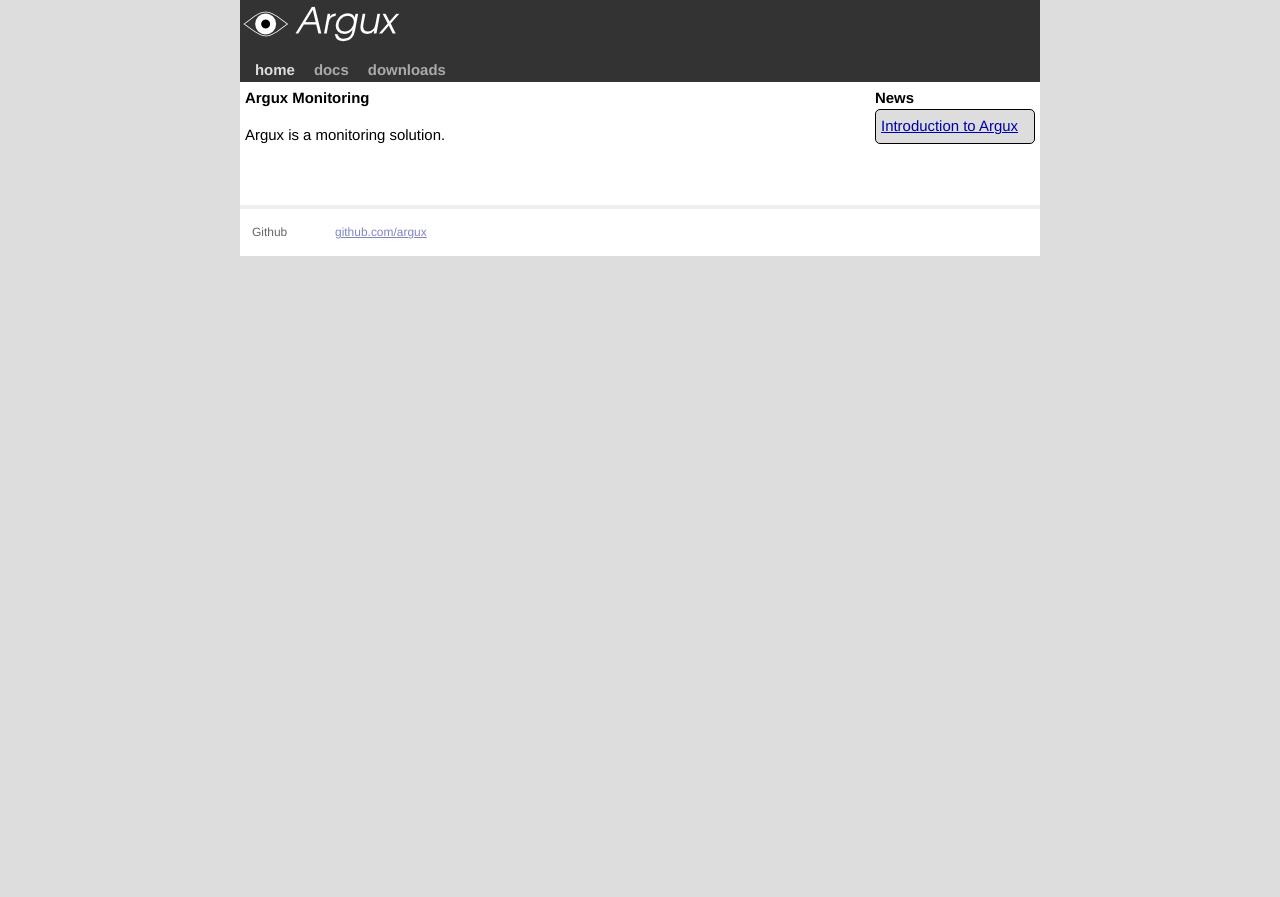
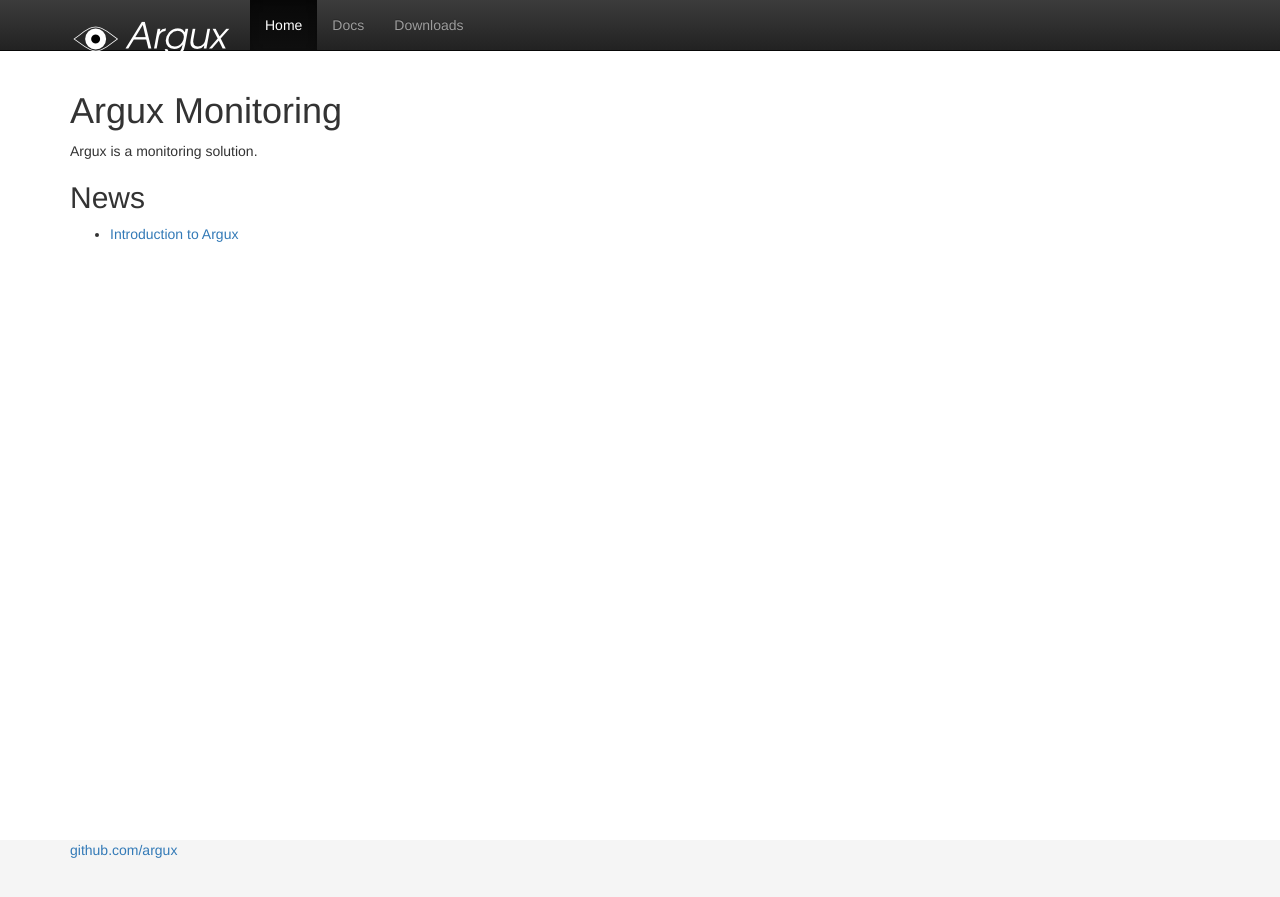
Before and after one commit to argux/argux.github.io, a Jekyll site: the page built from index.html, in a window 1280 px wide. Shown: the top 897 px of the page. Built offline with Jekyll 4.4.1, drawn with Linux system fonts in a browser that asks for light colours; nearby versions of some CDN libraries; Markdown is read by kramdown in place of the engine named in the settings.

Commit message:
Introduce bootstrap

```diff
--- a/_config.yml
+++ b/_config.yml
@@ -1,3 +1,3 @@
 name: Argux Monitoring
 markdown: redcarpet
-pygments: true
+highlighter: pygments
--- a/_layouts/default.html
+++ b/_layouts/default.html
@@ -5,6 +5,12 @@
         <meta http-equiv="X-UA-Compatible" content="IE=edge,chrome=1">
         <title>{{ page.title }}</title>
         <meta name="viewport" content="width=device-width">
+
+        <!-- Latest compiled and minified CSS -->
+        <link rel="stylesheet" href="https://maxcdn.bootstrapcdn.com/bootstrap/3.3.5/css/bootstrap.min.css">
+
+        <!-- Optional theme -->
+        <link rel="stylesheet" href="https://maxcdn.bootstrapcdn.com/bootstrap/3.3.5/css/bootstrap-theme.min.css">
 
         <!-- syntax highlighting CSS -->
         <link rel="stylesheet" href="/css/syntax.css">
@@ -14,47 +20,50 @@
 
     </head>
     <body>
-
-        <div class="site">
-          <div class="header">
-            <div class="title">
-                <a href="/"><img src="/logo-white.png" alt="Argux"/></a>
+<nav class="navbar navbar-inverse navbar-static-top">
+      <div class="container">
+        <div class="navbar-header">
+          <button type="button" class="navbar-toggle collapsed" data-toggle="collapse" data-target="#navbar" aria-expanded="false" aria-controls="navbar">
+            <span class="sr-only">Toggle navigation</span>
+            <span class="icon-bar"></span>
+            <span class="icon-bar"></span>
+            <span class="icon-bar"></span>
+          </button>
+          <a class="navbar-brand" href="#"><img src="/logo-white.png" alt="Argux"/></a>
         </div>
-            <div class="menu">
+        <div id="navbar" class="collapse navbar-collapse">
+          <ul class="nav navbar-nav">
             {% if page.active == 'home' %}
-                <a class="extra active" href="/">home</a>
+            <li class="active"><a href="/">Home</a></li>
             {% else %}
-                <a class="extra" href="/">home</a>
+            <li><a href="/">Home</a></li>
             {% endif %}
             {% if page.active == 'docs' %}
-                <a class="extra active" href="/docs">docs</a>
+            <li><a class="active" href="/docs">Docs</a></li>
             {% else %}
-                <a class="extra" href="/docs">docs</a>
+            <li><a href="/docs">Docs</a></li>
             {% endif %}
             {% if page.active == 'downloads' %}
-                <a class="extra active" href="/downloads">downloads</a>
+            <li><a class="active" href="/downloads">Downloads</a></li>
             {% else %}
-                <a class="extra" href="/downloads">downloads</a>
+            <li><a href="/downloads">Downloads</a></li>
             {% endif %}
+          </ul>
+        </div><!--/.nav-collapse -->
       </div>
-          </div>
-
-          <div class="content">
+      </nav>
+      <div class="container">
         {{ content }}
       </div>
+      <footer class="footer">
+        <div class="container">
+           <p class="text-muted"><a href="https://github.com/argux">github.com/argux</a></p>
+        </div>
+      </footer>
+        <script src="https://ajax.googleapis.com/ajax/libs/jquery/1.11.3/jquery.min.js"></script>
+    <!-- IE10 viewport hack for Surface/desktop Windows 8 bug -->
+        <!-- Latest compiled and minified JavaScript -->
+        <script src="https://maxcdn.bootstrapcdn.com/bootstrap/3.3.5/js/bootstrap.min.js"></script>
 
-          <div class="footer">
-            <div class="contact">
-              <p>
-                Github
-              </p>
-            </div>
-            <div class="contact">
-              <p>
-                <a href="https://github.com/argux">github.com/argux</a>
-              </p>
-            </div>
-          </div>
-        </div>
     </body>
 </html>
--- a/css/main.css
+++ b/css/main.css
@@ -1,211 +1,18 @@
-/*****************************************************************************/
-/*
-/* Common
-/*
-/*****************************************************************************/
 
-/* Global Reset */
-* {
-  margin: 0;
-  padding: 0;
+html {
+  position: relative;
+  min-height: 100%;
 }
 
-html, body { height: 100%; }
-
 body {
-  background-color: #ddd;
-  font: 13.34px Helvetica, Arial, sans-serif;
-  font-size: small;
-  text-align: center;
+  /* Margin bottom by footer height */
+  margin-bottom: 60px;
 }
-
-h1, h2, h3, h4, h5, h6 {
-  font-size: 100%; }
-
-h1 { margin-bottom: 1em; }
-p { margin: 1em 0; }
-
-a         { color: #00a; }
-a:hover   { color: #000; }
-a:visited { color: #a0a; }
-
-/*****************************************************************************/
-/*
-/* Home
-/*
-/*****************************************************************************/
-.news {
-  float: right;
-  width: 20%;
-  padding: 5px;
+.footer {
+  position: absolute;
+  bottom: 0;
+  width: 100%;
+  /* Set the fixed height of the footer here */
+  height: 60px;
+  background-color: #f5f5f5;
 }
-.news ul {
-  border-color: #000;
-  border-width: 1px;
-  border-radius: 5px;
-  border-style: solid;
-  padding: 5px;
-  background-color: #ddd;
-}
-
-.news li {
-  list-style-type: none;
-}
-
-.news a {
-  text-overflow: ellipsis;
-}
-.posts {
-  list-style-type: none;
-  margin-bottom: 2em;
-  float: left;
-  width: auto;
-  padding: 5px;
-}
-
-.posts li {
-  line-height: 1.75em;
-}
-
-.posts span {
-  color: #aaa;
-  font-family: Monaco, "Courier New", monospace;
-  font-size: 80%;
-}
-
-/*****************************************************************************/
-/*
-/* Site
-/*
-/*****************************************************************************/
-
-.site {
-  font-size: 115%;
-  text-align: justify;
-  margin: 0em auto;
-  width: 800px;
-  line-height: 1.5em;
-  background-color: #fff;
-}
-
-.header a {
-  font-weight: bold;
-  text-decoration: none;
-}
-
-.title {
-  display: inline-block;
-  margin-bottom: 5px;
-}
-
-.title a {
-  color: #a00;
-}
-
-.title a:hover {
-  color: #000;
-}
-
-.header {
-  background-color: #333;
-}
-
-.header a.extra {
-  color: #aaa;
-  margin-left: 1em;
-}
-
-.header a.active {
-  color: #ddd;
-}
-
-.header a.extra:hover {
-  color: #fff;
-}
-
-.meta {
-  color: #aaa;
-  float: right;
-  font-size: 8pt;
-  margin: 3px;
-}
-
-.footer {
-  font-size: 80%;
-  color: #666;
-  border-top: 4px solid #eee;
-  margin-top: 2em;
-  overflow: hidden;
-}
-
-.footer .contact {
-  float: left;
-  margin-right: 3em;
-  margin-left: 1em;
-}
-
-.footer .contact a {
-  color: #8085C1;
-}
-
-.footer .rss {
-  margin-top: 1.1em;
-  margin-right: -.2em;
-  float: right;
-}
-
-.footer .rss img {
-  border: 0;
-}
-
-.content {
-  overflow: auto;
-}
-
-.post-title {
-  padding: 5px;
-}
-
-/*****************************************************************************/
-/*
-/* Posts
-/*
-/*****************************************************************************/
-
-/* standard */
-.post {
-  border: 1px solid #ccc;
-  border-radius: 5px;
-  padding: 5px;
-  margin: 5px;
-}
-.post pre {
-  border: 1px solid #ddd;
-  background-color: #eef;
-  padding: 0 .4em;
-}
-
-.post ul, .post ol {
-  margin-left: 1.35em;
-}
-
-.post code {
-  border: 1px solid #ddd;
-  background-color: #eef;
-  padding: 0 .2em;
-}
-
-.post pre code {
-  border: none;
-}
-
-/* terminal */
-.post pre.terminal {
-  border: 1px solid #000;
-  background-color: #333;
-  color: #FFF;
-}
-
-.post pre.terminal code {
-  background-color: #333;
-}
```
Also changed, not shown: _layouts/docs.html (+14 -5 lines). Lines whose indentation alone changed are shown as unchanged.
